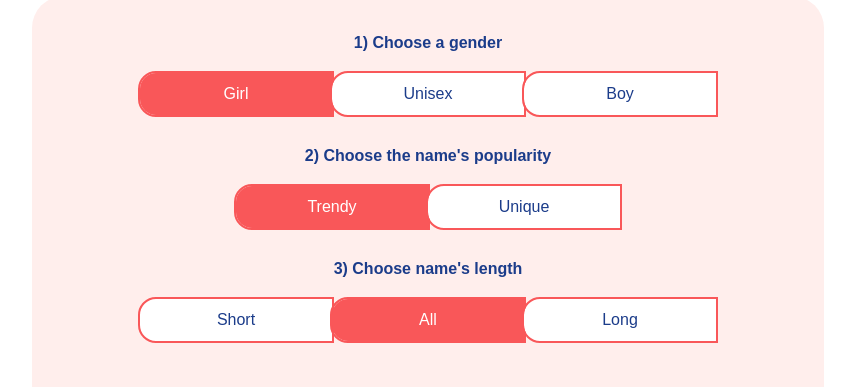
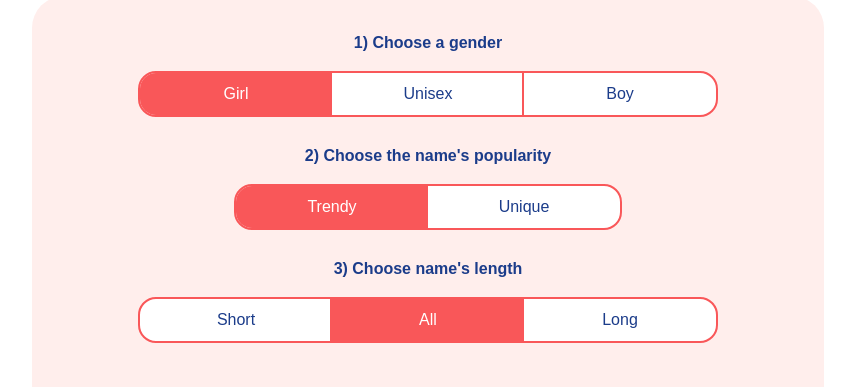
Before and after one commit to Yaasir024/Baby-Name-Generator, a Nuxt app: page / in a window 1280 px wide. Shown: the part 205-592 px from the top of the page, without its empty margins (212-1067 px from the left). Built offline with nearby package versions, Linux system fonts and the light colour scheme.

Commit message:
/Computed class names

```diff
--- a/components/Option.vue
+++ b/components/Option.vue
@@ -1,37 +1,47 @@
 <template>
   <div class="option-container">
-    <h4>{{option.title}}</h4>
+    <h4>{{ option.title }}</h4>
     <div class="option-buttons">
       <button
-      v-for="value in option.buttons"
+        v-for="(value, index) in option.buttons"
         :key="value"
-        class="option option-left"
-        :class="options[option.category] === value && 'option-active'"
+        class="option"
+        :class="computeButtonClasses(value, index)"
         @click="options[option.category] = value"
       >
-        {{value}}
+        {{ value }}
       </button>
     </div>
   </div>
 </template>
 
 <script setup lang="ts">
-import { Gender, Popularity, Length} from "@/data";
+import { Gender, Popularity, Length } from "@/data";
 
-interface OptionProps{
+interface OptionProps {
   option: {
     title: string;
     category: string;
-        buttons: Gender[] | Popularity[] | Length[]
-    },
+    buttons: Gender[] | Popularity[] | Length[];
+  };
   options: {
-        gender:Gender;
+    gender: Gender;
     popularity: Popularity;
-        length: Length
-    }
+    length: Length;
+  };
 }
 
-const props = defineProps<OptionProps>()
+const props = defineProps<OptionProps>();
+
+const computeButtonClasses = (value, index) => {
+  const className = [];
+  if (props.options[props.option.category] === value) {
+    className.push("option-active");
+  }
+  if (index === 0) className.push("option-left");
+  if (index === props.option.buttons.length - 1) className.push("option-right");
+  return className.join(" ")
+};
 </script>
 
 <style scoped>
```
Lines whose indentation alone changed are shown as unchanged.
